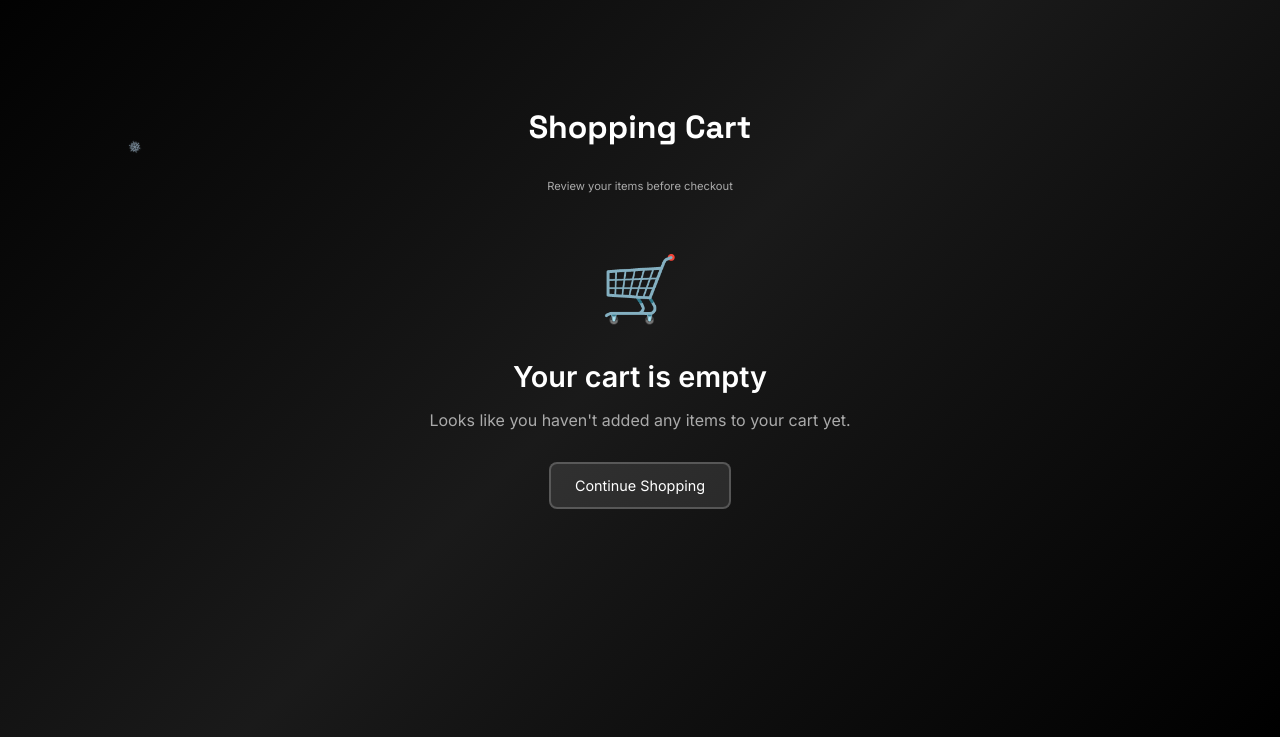
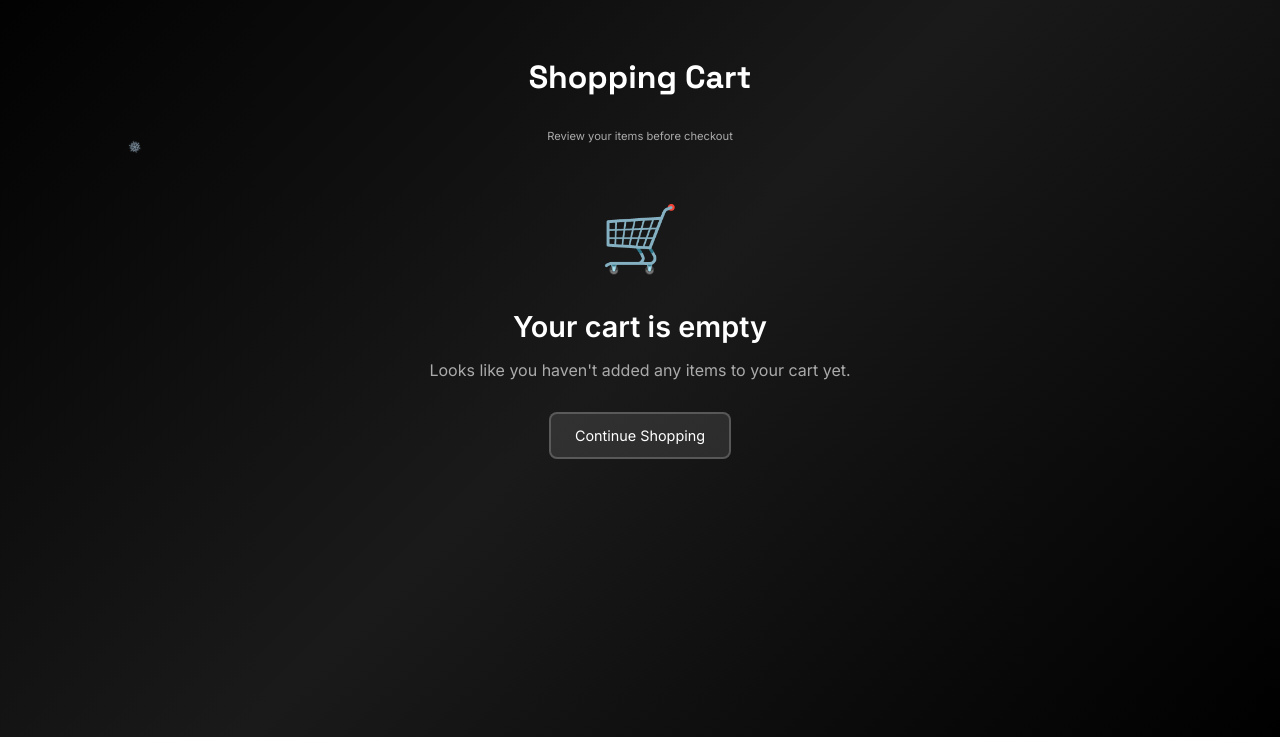
Before and after one commit to wntrsolaceuk-ops/wntrsolace, a website: page cart.html in a window 1280 px wide. Shown: the part 63-800 px from the top of the page. Drawn offline with nearby package versions, Linux system fonts and the light colour scheme.

Commit message:
Actually reduce header gap - margin-top 60px and no padding

```diff
--- a/cart.html
+++ b/cart.html
@@ -282,7 +282,7 @@
 
         /* Main Content */
         .main-content {
-            margin-top: 70px;
+            margin-top: 60px;
             padding: 0;
             position: relative;
             z-index: 3;
@@ -297,7 +297,7 @@
         .page-header {
             text-align: center;
             margin-bottom: 0;
-            padding-top: 0.5rem;
+            padding-top: 0;
         }
 
         .page-title {
```
